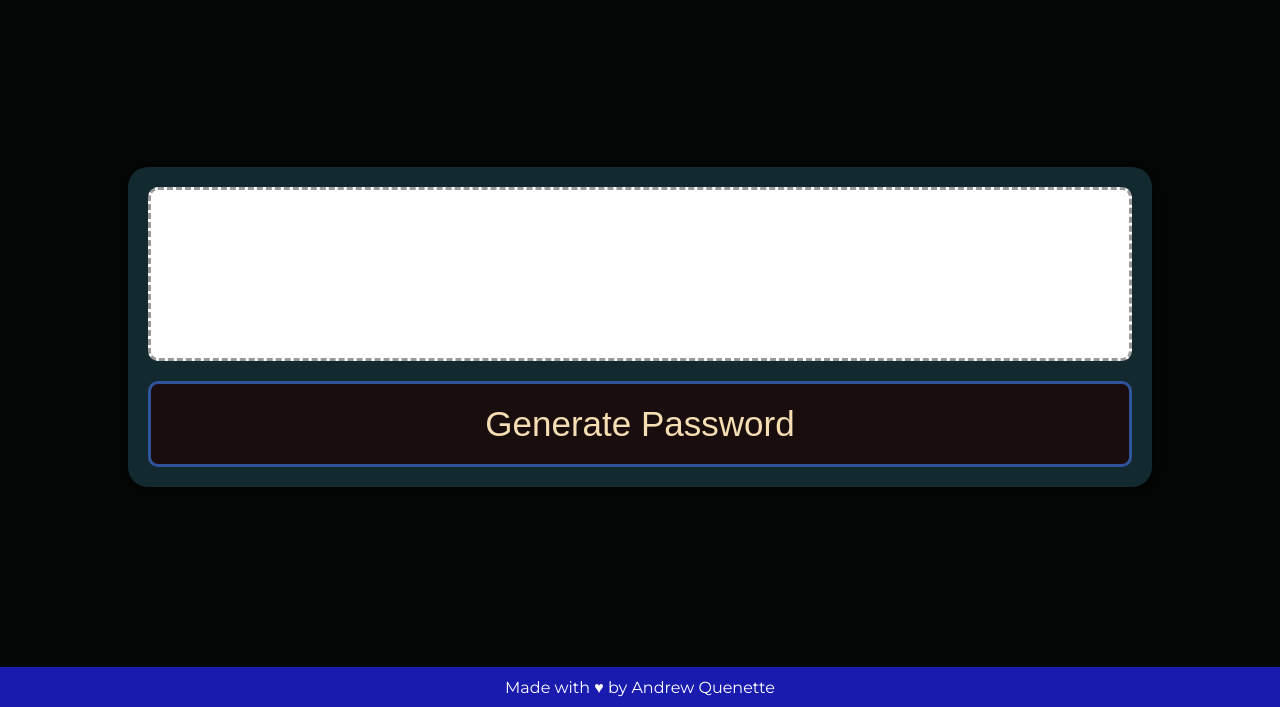
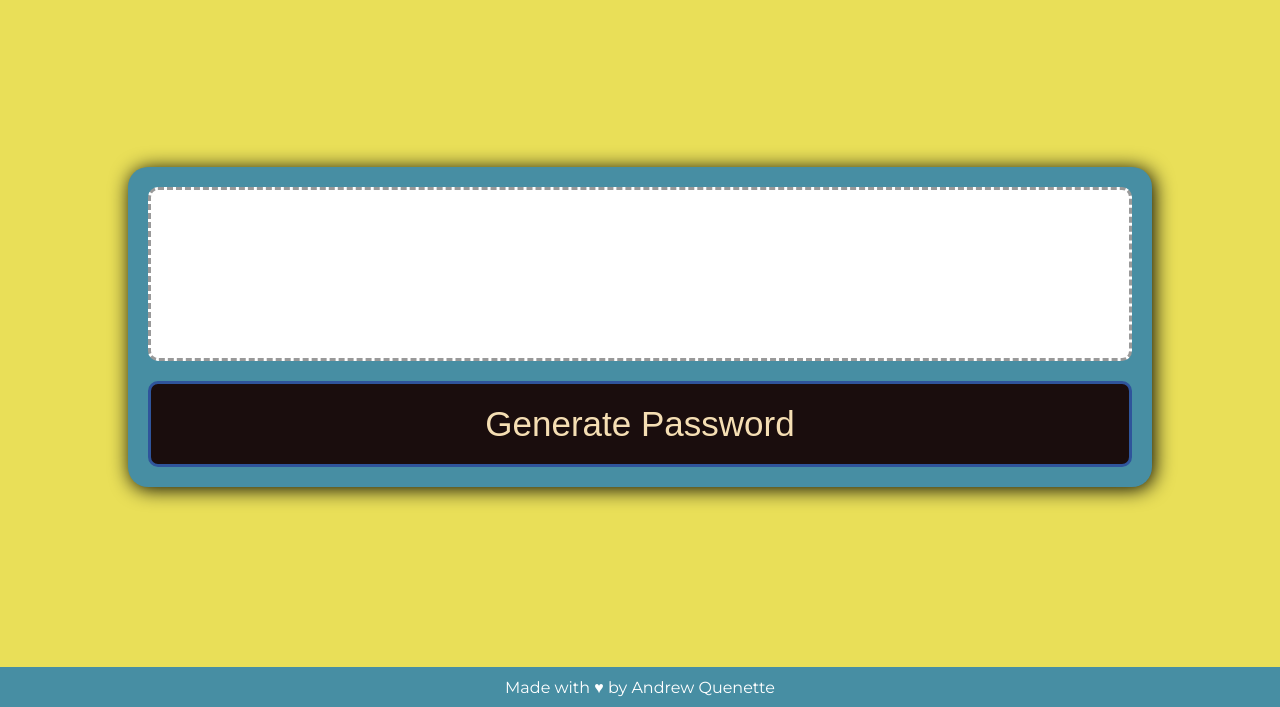
Before and after one commit to and1roxx43/Password_Generator, a plain HTML site: page index.html in a window 1280 px wide. Shown: the part 93-800 px from the top of the page. Drawn offline with Linux system fonts and the light colour scheme.

Commit message:
Update style.css

```diff
--- a/Assets/style.css
+++ b/Assets/style.css
@@ -27,14 +27,14 @@ header {
 
 /* set the background color for both header nd footer */
 header, footer {
-  background-color: #191baf;
+  background-color: #478ea3;
   color: #fff;
 }
 
 /* ------Main section ------- */
 /* Set background color, flex and margins */
 main {
-  background-color: #050707;
+  background-color: #e9df58;
   display: flex;
   justify-content: center;
   align-items: center;
@@ -47,7 +47,7 @@ main {
 /* Set the border radius, background color, padding, flex width and height tosection around the input area */
 main .dataInput {
   border-radius: 20px;
-  background-color: rgb(18, 41, 48);
+  background-color: #478ea3;
   box-shadow: 2px 2px 20px;
   display: flex;
   flex-direction: column;
```
